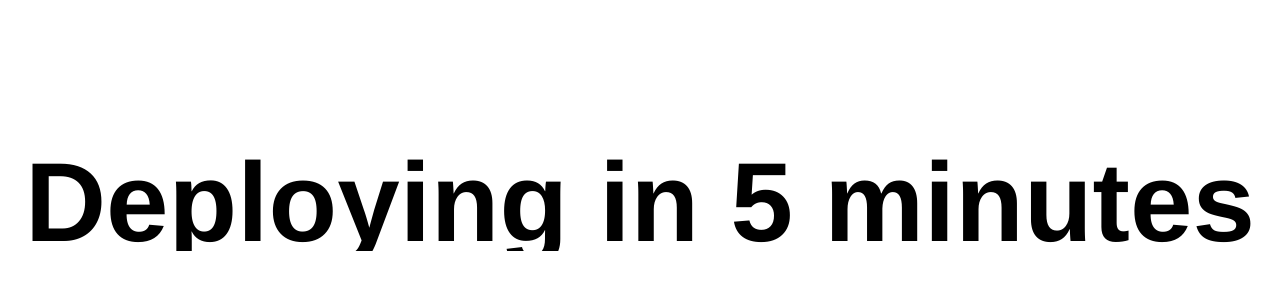
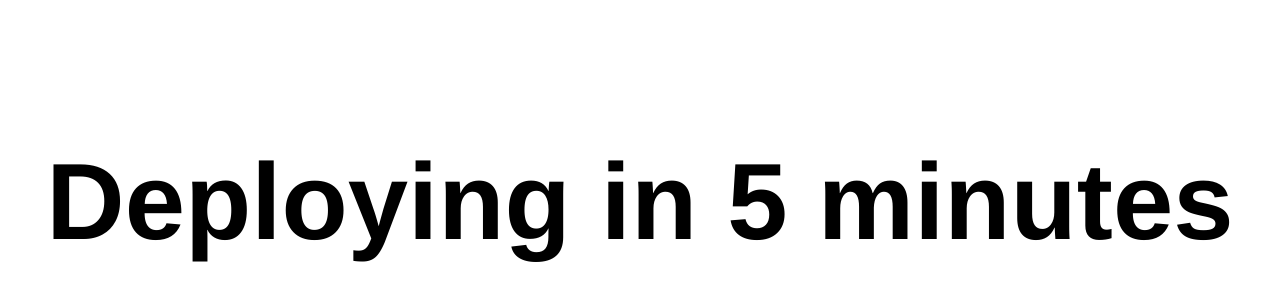
Before and after one commit to lcabraja/big-words, a website built with Vite: page index.html in a window 1280 px wide. Shown: the part 198-498 px from the top of the page. Built offline with nearby package versions, Linux system fonts and the light colour scheme.

Commit message:
Fix big text viewport fitting
The text fitter was measuring a constrained block element with overflow hidden, so it could report that the message fit even while glyphs were clipped at the viewport edge. Changed the message element to expose its intrinsic size, removed text-level clipping, restored a safer line height, and switched the fitting check to use the actual bounding rectangle with guard room.

Files changed:
- app.js: Measures the rendered text bounding box during binary search and reserves extra viewport padding.
- styles.css: Makes the message an inline-block with visible overflow, Arial rendering, and non-wrapping text so measurement matches the rendered glyph box.

```diff
--- a/app.js
+++ b/app.js
@@ -55,16 +55,17 @@ function fitText() {
   const lines = content.split("\n");
   const longest = Math.max(...lines.map(line => line.length), 1);
   const rect = stageEl.getBoundingClientRect();
-  const maxWidth = Math.max(rect.width - 12, 20);
-  const maxHeight = Math.max(rect.height - 12, 20);
+  const maxWidth = Math.max(rect.width - 24, 20);
+  const maxHeight = Math.max(rect.height - 24, 20);
   let low = 1;
-  let high = Math.min(maxHeight / Math.max(lines.length * 0.58, 1), (maxWidth / longest) * 1.95, 900);
+  let high = Math.min(maxHeight / Math.max(lines.length, 1), (maxWidth / longest) * 1.9, 900);
 
   for (let i = 0; i < 22; i += 1) {
     const mid = (low + high) / 2;
     messageEl.style.fontSize = `${mid}px`;
+    const textRect = messageEl.getBoundingClientRect();
 
-    if (messageEl.scrollWidth <= maxWidth && messageEl.scrollHeight <= maxHeight) {
+    if (textRect.width <= maxWidth && textRect.height <= maxHeight) {
       low = mid;
     } else {
       high = mid;
--- a/styles.css
+++ b/styles.css
@@ -34,8 +34,9 @@ body {
 }
 
 .message {
-  max-width: 100%;
-  max-height: 100%;
+  display: inline-block;
+  max-width: none;
+  max-height: none;
   margin: 0px auto;
   color: #000;
   background-color: rgba(0, 0, 0, 0);
@@ -44,11 +45,10 @@ body {
   font-style: normal;
   font-weight: 900;
   letter-spacing: 0;
-  line-height: 0.88;
-  overflow: hidden;
-  overflow-wrap: anywhere;
+  line-height: 1;
+  overflow: visible;
   text-align: center;
   text-rendering: geometricPrecision;
   text-transform: none;
-  white-space: pre-wrap;
+  white-space: pre;
 }
```
